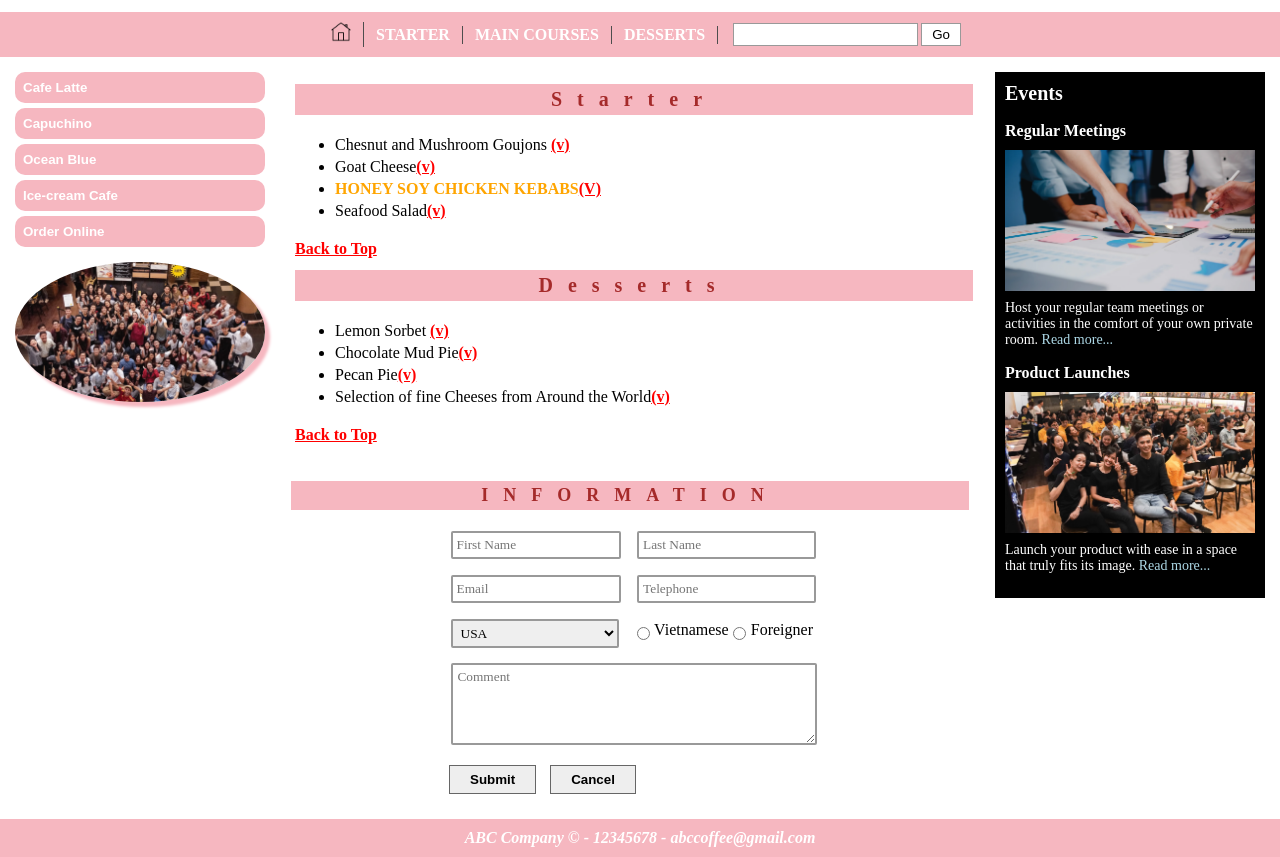
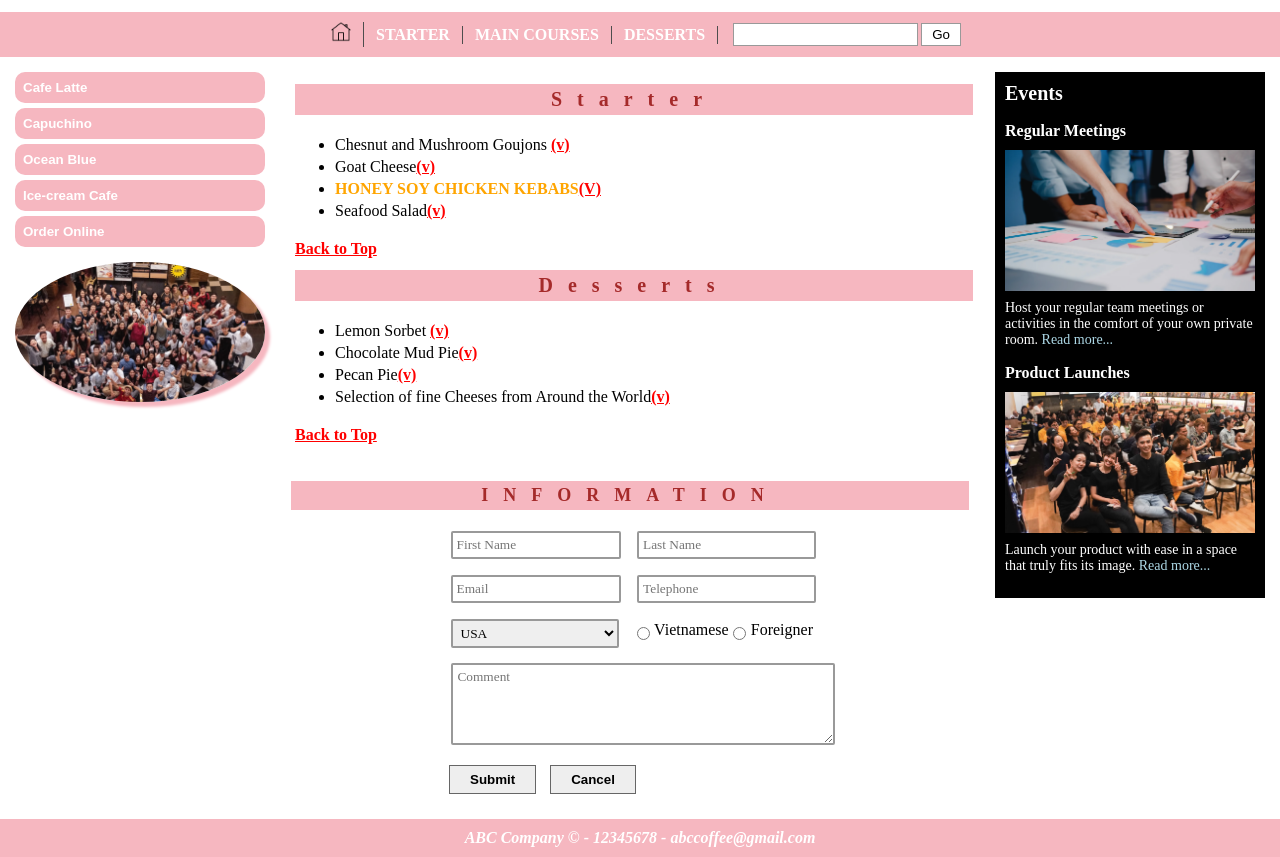
Before and after one commit to tongsangtv/Example_Cafe_Menu_2, a plain HTML site: page index.html in a window 1280 px wide. Shown: the part 50-907 px from the top of the page. Drawn offline with Linux system fonts and the light colour scheme.

Commit message:
Update style.css

```diff
--- a/style.css
+++ b/style.css
@@ -130,7 +130,7 @@ ul li {
 .info-form input,
 .info-form select,
 .info-form textarea {
-  width: 45%;
+  width: 100%;
   padding: 4px;
   margin: 6px 2%;
   border: 2px solid #999;
@@ -138,7 +138,7 @@ ul li {
   font-family: "Times New Roman", Times, serif;
 }
 .info-form textarea {
-  width: 95%;
+  width: 100%;
   height: 70px;
 }
 .radio {
```
